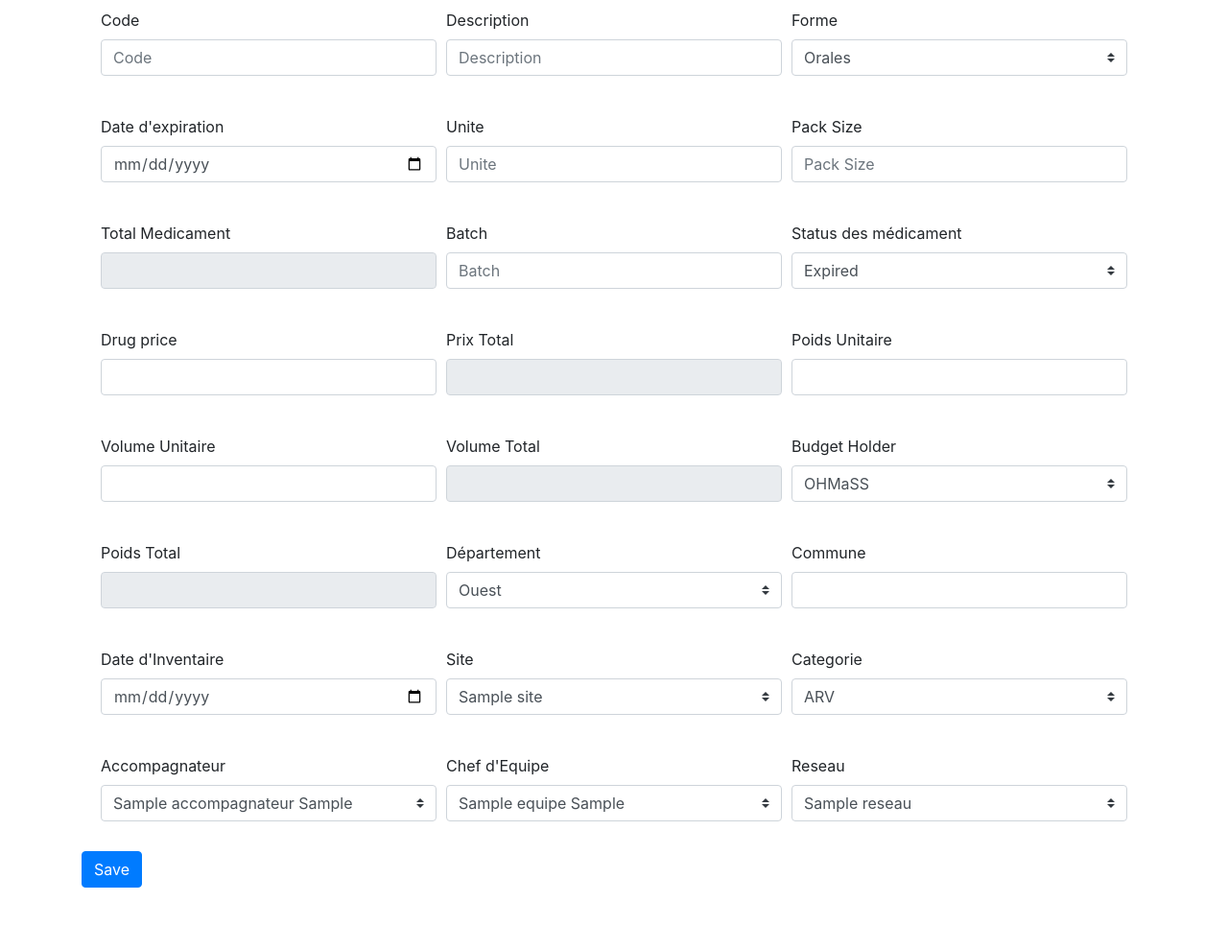
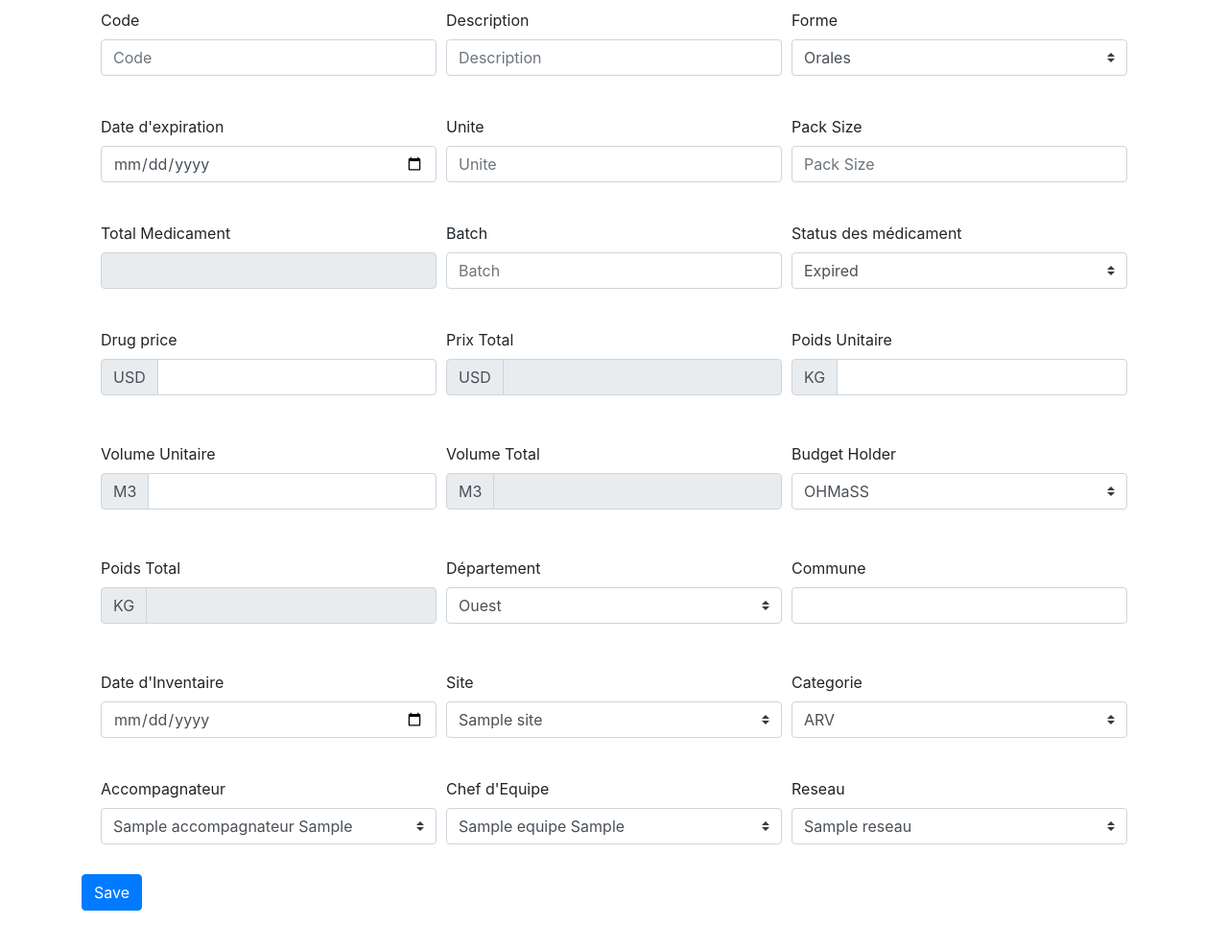
Before and after one commit to the-german/OHMaSS, a PHP site: page /pages/register.php in a window 1280 px wide. Shown: the part 128-1117 px from the top of the page at 96% size. Run offline with PHP 8.4, Linux system fonts and the light colour scheme; the visitor is signed in with stand-in values (Sample User, id 1); tables that the repository leaves empty or names only in its code hold one stand-in row (values such as "Sample post").

Commit message:
Issue 7 Done!!! ;)

```diff
--- a/pages/register.php
+++ b/pages/register.php
@@ -74,26 +74,52 @@
 			  	<div class="form-row">
 				    <div class="col-md-4 mb-3">
 				      	<label for="prix_unitaire">Drug price</label>
+
+         				  <div class="input-group mb-2">
+       							 <div class="input-group-prepend">
+          							<div class="input-group-text">USD</div>
+        							</div>
 				  			    	<input type="number" step=0.01 class="form-control" name="prix_unitaire" placeholder="" required >
+				  			  </div>
 				    </div>
 				    <div class="col-md-4 mb-3">
 				      	<label for="prix_total">Prix Total</label>
+				      	  <div class="input-group mb-2">
+       							<div class="input-group-prepend">
+          						<div class="input-group-text">USD</div>
+        						</div>
 				      			<input type="number"class="form-control" name="prix_total" required readonly>
+				      	</div>
 				    </div>
 				    <div class="col-md-4 mb-3">
 				      	<label for="poids_unitaire">Poids Unitaire</label>
+				      	<div class="input-group mb-2">
+       							<div class="input-group-prepend">
+          						<div class="input-group-text">KG</div>
+        						</div>
 				      			<input type="number" step=0.01 class="form-control" name="poids_unitaire" placeholder="" required >
+				      	</div>
 				    </div>
 			  	</div>
 
 			  	<div class="form-row">
 				    <div class="col-md-4 mb-3">
 				      	<label for="prix_unitaire">Volume Unitaire</label>
+				      	  <div class="input-group mb-2">
+       							<div class="input-group-prepend">
+          						<div class="input-group-text">M3</div>
+        						</div>
 				      			<input type="number" step=0.01 class="form-control" name="volume_unitaire" placeholder="" required>
+				      		</div>
 				    </div>
 				    <div class="col-md-4 mb-3">
 				      	<label for="prix_total">Volume Total</label>
+				      	<div class="input-group mb-2">
+       							<div class="input-group-prepend">
+          						<div class="input-group-text">M3</div>
+        						</div>
 				      			<input type="number " step=0.01 class="form-control" name="volume_total" required readonly>
+				      	</div>
 				    </div>
 				    <div class="col-md-4 mb-3">
 				       <label for=""> Budget Holder</label>
@@ -110,7 +136,12 @@
 			  	<div class="form-row">
 				  	<div class="col-md-4 mb-3">
 					      	<label for="prix_total">Poids Total</label>
+					      	<div class="input-group mb-2">
+       							<div class="input-group-prepend">
+          						<div class="input-group-text">KG</div>
+        						</div>
 					      		<input type="number" class="form-control" name="poids_total" required readonly>
+					      	</div>
 					    </div>
 
 				  	<div class="col-md-4 mb-3">
```
Lines whose indentation alone changed are shown as unchanged.
